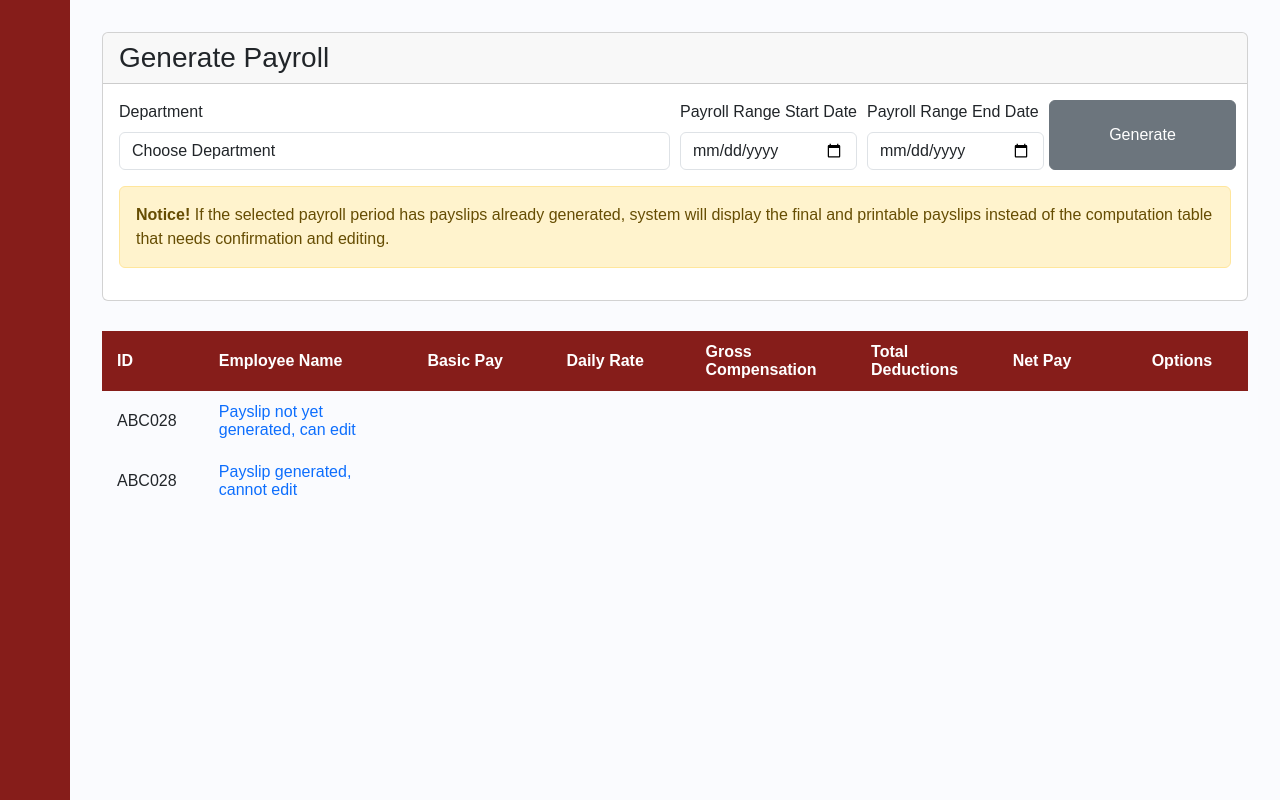
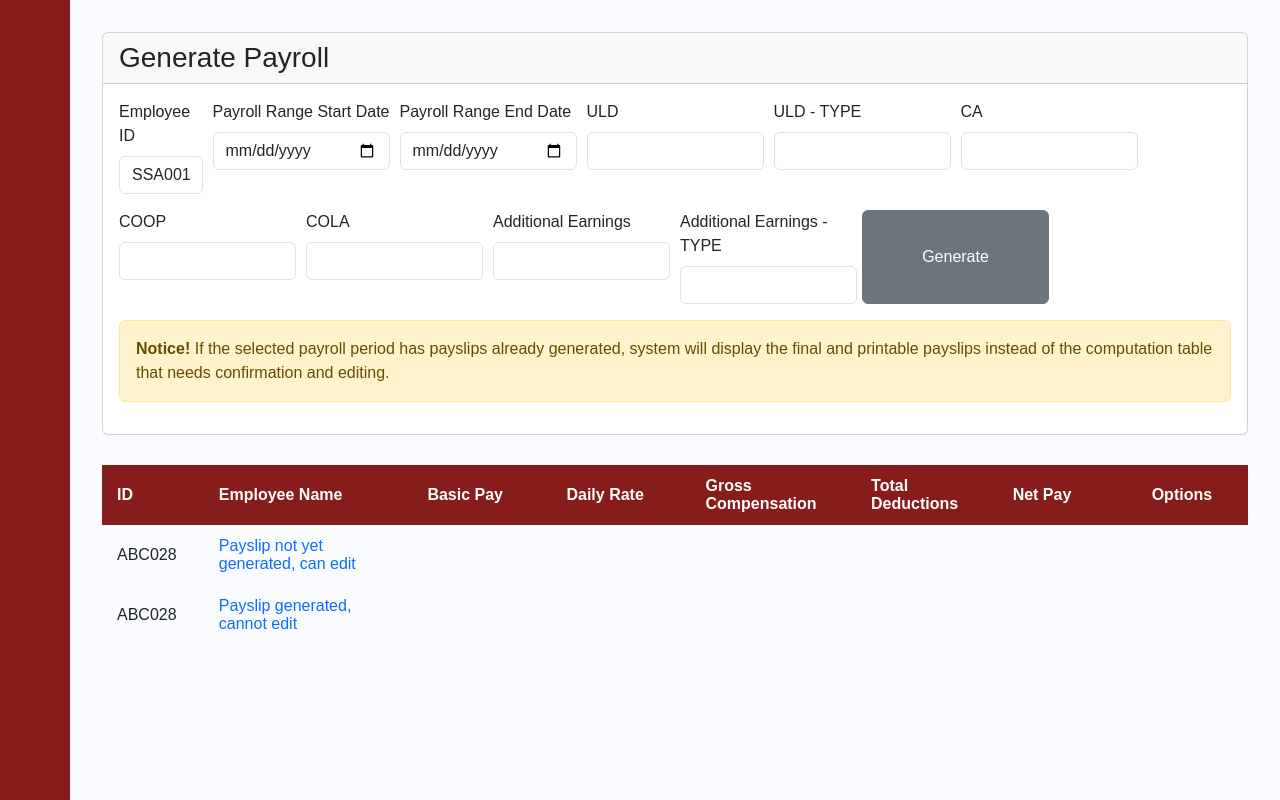
Before and after one commit to Auresan/MSYS42PayRoll, a Django app: page /generate_page in a window 1280 px wide. Run offline with Django 4.2, Linux system fonts and the light colour scheme; data comes from the database, SQL or seed files in the repository; both versions use the stored data as it was after the commit; some libraries are stand-ins or nearby versions; some web fonts are replaced.

Commit message:
sadasdsad
asdasdsadsad

```diff
--- a/shpayrollappv2/shpayrollappv2/payrollapp/templates/payrollapp/generate_page.html
+++ b/shpayrollappv2/shpayrollappv2/payrollapp/templates/payrollapp/generate_page.html
@@ -7,26 +7,66 @@
     <div class="card">
         <h3 class="card-header">Generate Payroll</h3>
         <div class="card-body">
+            <form method="POST" action="#">{% csrf_token %}
             <div class="form-row">
-                <div class="form-group col-md-6">
-                    <label for="inputDept">Department</label>
-                    <select id="inputDept" class="form-control">
+
+                <div class="form-group col-md-1">
+                    <!--<label for="inputDept">Department</label>
+                    <select id="inputDept" name="inputDept"class="form-control">
                         <option selected>Choose Department</option>
                         <option value="HR">HR</option>
                         <option value="IT">IT</option>
                         <option value="Sales">Sales</option>
                         <option value="Accounting">Accounting</option>
+                    </select>-->
+
+                    <label for="inputID">Employee ID</label>
+                    <select id="inputID" name="inputID"class="form-control">
+                    {% for b in a %}
+                        <option value="{{b.id_number}}">{{b.id_number}}</option>
+                    {% endfor %}
                     </select>
                 </div>
                 <div class="form-group col-md-2">
                     <label for="inputStartDate">Payroll Range Start Date</label>
-                    <input type="date" class="form-control" id="inputStartDate">
+                    <input type="date" class="form-control" id="inputStartDate" name="inputStartDate">
                 </div>
                 <div class="form-group  col-md-2">
                     <label for="inputEndDate">Payroll Range End Date</label>
-                    <input type="date" class="form-control" id="inputEndDate">
+                    <input type="date" class="form-control" id="inputEndDate" name="inputEndDate">
                 </div>
+                <div class="form-group  col-md-2">
+                    <label for="inputULD">ULD</label>
+                    <input type="number" class="form-control" id="inputULD" name="inputULD">
+                </div>
+                <div class="form-group  col-md-2">
+                    <label for="inputULDT">ULD - TYPE</label>
+                    <input type="text" class="form-control" id="inputULDT" name="inputULDT">
+                </div>
+                <div class="form-group  col-md-2">
+                    <label for="inputCA">CA</label>
+                    <input type="number" class="form-control" id="inputCA" name="inputCA">
+                </div>
+                <div class="form-group  col-md-2">
+                    <label for="inputCOOP">COOP</label>
+                    <input type="number" class="form-control" id="inputCOOP" name="inputCOOP">
+                </div>
+                <div class="form-group  col-md-2">
+                    <label for="inputCOLA">COLA</label>
+                    <input type="number" class="form-control" id="inputCOLA" name="inputCOLA">
+                </div>
+                <div class="form-group  col-md-2">
+                    <label for="inputADDE">Additional Earnings</label>
+                    <input type="number" class="form-control" id="inputADDE" name="inputADDE">
+                </div>
+                <div class="form-group  col-md-2">
+                    <label for="inputADDET">Additional Earnings - TYPE</label>
+                    <input type="text" class="form-control" id="inputADDET" name="inputADDET">
+                </div>
+
+
                 <button class="btn btn-secondary form-group col-md-2" type="button">Generate</button>
+
             </div>
             <div class="alert alert-warning" role="alert">
                 <strong>Notice!</strong>
@@ -34,6 +74,7 @@
                 system will display the final and printable payslips instead of the
                 computation table that needs confirmation and editing.
             </div>
+        </form>
         </div>
     </div>
     <div style="overflow-x:auto;">
--- a/shpayrollappv2/shpayrollappv2/payrollapp/views.py
+++ b/shpayrollappv2/shpayrollappv2/payrollapp/views.py
@@ -180,7 +180,123 @@ def add_employee(request):
         return render(request, 'payrollapp/add_employee.html')
 
 def generate_page(request):
-    return render(request, 'payrollapp/generate_page.html')
+    a = Employee.objects.all()
+    if (request.method == "POST"):
+        #Get the department type
+        try:
+        #    department  = request.POST.get('inputDept')
+            employee = request.POST.get('inputID')
+        except:
+            messages.warning(request, "Error missing values") #VERY NIECHE EDGE CASE(I took a look and the chances are incredibly slim but if in a miracle the company lasts THAT long, reallistically we should have migrated or upgraded but error code just in case)
+            return render(request, 'payrollapp/generate_page.html' , {'a':a})
+        #Get Start Date
+        try:
+            start  = request.POST.get('inputStartDate')
+            try:
+            # Convert the date string to a datetime object
+                start = datetime.strptime(start, "%Y-%m-%d").date()
+
+            except ValueError:
+            # Handle the case where the date string is not in the correct format
+                messages.warning(request, "Invalid date format. Please use YYYY-MM-DD.")
+                return render(request, 'payrollapp/generate_page.html' , {'a':a})
+        except:
+            messages.warning(request, "Error missing values") #VERY NIECHE EDGE CASE(I took a look and the chances are incredibly slim but if in a miracle the company lasts THAT long, reallistically we should have migrated or upgraded but error code just in case)
+            return render(request, 'payrollapp/generate_page.html' , {'a':a})
+        #Get End Date
+        try:
+            end  = request.POST.get('inputEndDate')
+            try:
+            # Convert the date string to a datetime object
+                end = datetime.strptime(end, "%Y-%m-%d").date()
+
+            except ValueError:
+            # Handle the case where the date string is not in the correct format
+                messages.warning(request, "Invalid date format. Please use YYYY-MM-DD.")
+                return render(request, 'payrollapp/generate_page.html' , {'a':a})
+        except:
+            messages.warning(request, "Error missing values") #VERY NIECHE EDGE CASE(I took a look and the chances are incredibly slim but if in a miracle the company lasts THAT long, reallistically we should have migrated or upgraded but error code just in case)
+            return render(request, 'payrollapp/generate_page.html' , {'a':a})
+
+        #Tax inputs
+
+        try:
+        #    department  = request.POST.get('inputDept')
+            ULD_AM = request.POST.get('inputULD')
+        except:
+            messages.warning(request, "Error missing values") #VERY NIECHE EDGE CASE(I took a look and the chances are incredibly slim but if in a miracle the company lasts THAT long, reallistically we should have migrated or upgraded but error code just in case)
+            return render(request, 'payrollapp/generate_page.html' , {'a':a})
+        try:
+        #    department  = request.POST.get('inputDept')
+            ULD_T = request.POST.get('inputULDT')
+        except:
+            messages.warning(request, "Error missing values") #VERY NIECHE EDGE CASE(I took a look and the chances are incredibly slim but if in a miracle the company lasts THAT long, reallistically we should have migrated or upgraded but error code just in case)
+            return render(request, 'payrollapp/generate_page.html' , {'a':a})
+        try:
+        #    department  = request.POST.get('inputDept')
+            CA_AM = request.POST.get('inputCA')
+        except:
+            messages.warning(request, "Error missing values") #VERY NIECHE EDGE CASE(I took a look and the chances are incredibly slim but if in a miracle the company lasts THAT long, reallistically we should have migrated or upgraded but error code just in case)
+            return render(request, 'payrollapp/generate_page.html' , {'a':a})
+        try:
+        #    department  = request.POST.get('inputDept')
+            COOP_AM = request.POST.get('inputCOOP')
+        except:
+            messages.warning(request, "Error missing values") #VERY NIECHE EDGE CASE(I took a look and the chances are incredibly slim but if in a miracle the company lasts THAT long, reallistically we should have migrated or upgraded but error code just in case)
+            return render(request, 'payrollapp/generate_page.html' , {'a':a})
+        try:
+        #    department  = request.POST.get('inputDept')
+            COLA_AM = request.POST.get('inputCOLA')
+        except:
+            messages.warning(request, "Error missing values") #VERY NIECHE EDGE CASE(I took a look and the chances are incredibly slim but if in a miracle the company lasts THAT long, reallistically we should have migrated or upgraded but error code just in case)
+            return render(request, 'payrollapp/generate_page.html' , {'a':a})
+        try:
+        #    department  = request.POST.get('inputDept')
+            ADDE_AM = request.POST.get('inputADDE')
+        except:
+            messages.warning(request, "Error missing values") #VERY NIECHE EDGE CASE(I took a look and the chances are incredibly slim but if in a miracle the company lasts THAT long, reallistically we should have migrated or upgraded but error code just in case)
+            return render(request, 'payrollapp/generate_page.html' , {'a':a})
+        try:
+        #    department  = request.POST.get('inputDept')
+            ADDE_T = request.POST.get('inputADDET')
+        except:
+            messages.warning(request, "Error missing values") #VERY NIECHE EDGE CASE(I took a look and the chances are incredibly slim but if in a miracle the company lasts THAT long, reallistically we should have migrated or upgraded but error code just in case)
+            return render(request, 'payrollapp/generate_page.html' , {'a':a})
+        #Get all
+        #employee_list = Employee.objects.filter(Department=department)
+        #Run the calculation for values
+        #for x in employee_list:
+        #    calculateSALARY(x.id_number)
+        total, absenceDues, SSS_RATE_ID, PH_ID, HDMF_ID,  WITH_ID = calculateSALARY(employee.id_number, ULD_AM, ULD_T, CA_AM, COOP_AM, COLA_AM, ADDE_AM, ADDE_T)
+        LatestPayslip = Payslip_Transaction.objects.last()
+        PayslipID = LatestPayslip.Transaction_ID() + 1
+        Payslip_Transaction.objects.create(Transaction_ID = PayslipID,
+            Date_Distributed = datetime.date.today(),
+            Start_Date = start,
+            End_Date = end,
+            Net_Pay = total,
+            Absence_Deductions = absenceDues,
+            Employee_ID = get_object_or_404(Employee, pk=employee),
+            SSS_Rate_ID = get_object_or_404(SSS, pk=SSS_RATE_ID),
+            PhilHealth_Rate_ID = get_object_or_404(PhilHealth, pk=PH_ID),
+            HDMF_Rate_ID = get_object_or_404(HDMF, pk=HDMF_ID),
+            WTAX_Rate_ID = get_object_or_404(WitholdingTax, pk=WITH_ID),
+            HMO_Rate_ID = get_object_or_404(HMO, pk=employee),
+            ULDeductions_Rate_ID = UNIFORMLAPTOPDEDUCTIONS.objects.last(),
+            CA_Rate_ID = CA.objects.last(),
+            COOP_Rate_ID = COOP.objects.last(),
+            COLA_Rate_ID = COLA.objects.last(),
+            AddtlEarning_Rate_ID = ADDITIONAL_EARNINGS.objects.last()
+            )
+
+
+
+
+
+
+        return render(request, 'payrollapp/generate_page.html' , {'a':a})
+    else:
+        return render(request, 'payrollapp/generate_page.html' , {'a':a})
 
 def employee_info(request, EID):
     if(request.method=="POST"):
```
Also changed, not shown: shpayrollappv2/shpayrollappv2/payrollapp/taxEmployee_salary.py (+44 -21 lines), shpayrollappv2/shpayrollappv2/db.sqlite3.
